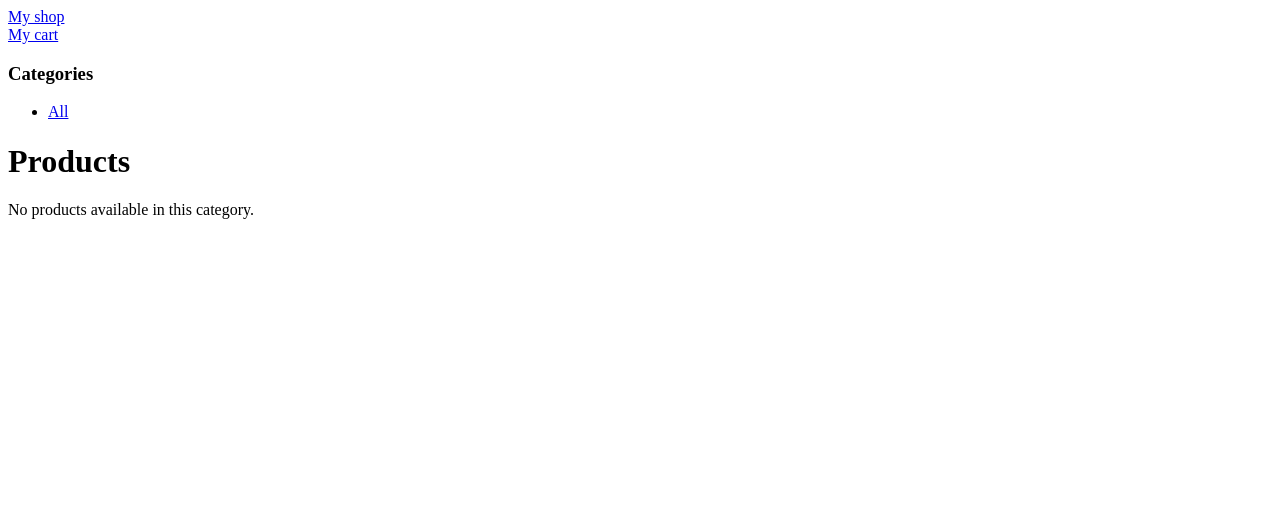
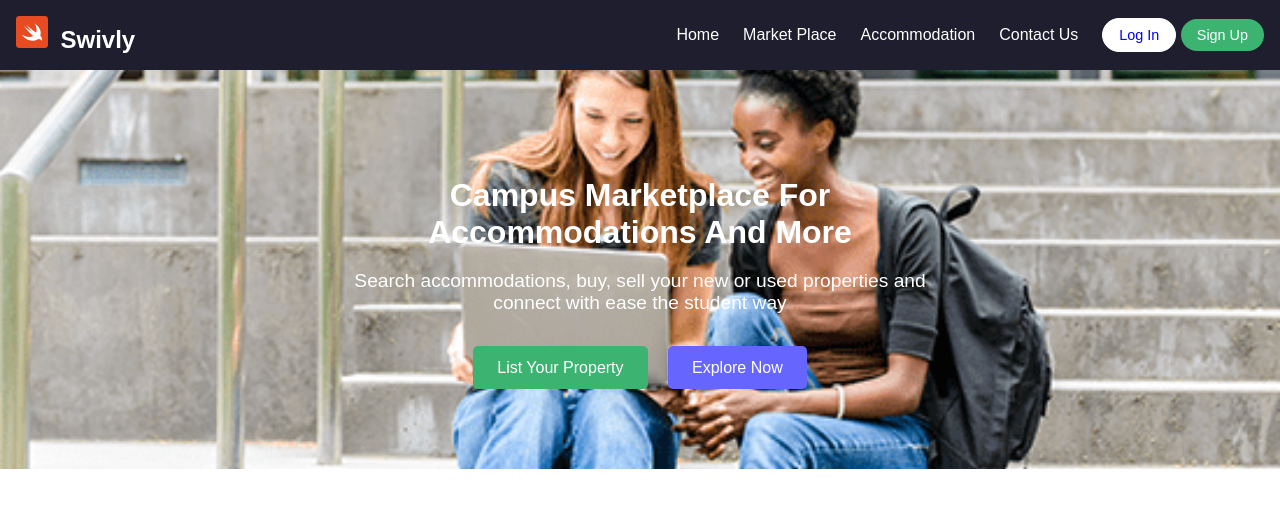
Before and after one commit to codeAKstan/OnShop, a Django app: page / in a window 1280 px wide. Shown: the top 508 px of the page. Run offline with Django 5.2, Linux system fonts and the light colour scheme; data that the repository does not hold is empty.

Commit message:
Working on the landing page

```diff
--- /dev/null
+++ b/shop/static/css/style.css
@@ -0,0 +1,106 @@
+body {
+    margin: 0;
+    font-family: Arial, sans-serif;
+    color: #333;
+}
+
+.header {
+    background-color: #1e1e2f;
+    color: white;
+    padding: 1rem;
+}
+
+.container {
+    display: flex;
+    justify-content: space-between;
+    align-items: center;
+}
+
+.logo h1 {
+    margin-left: 0.5rem;
+    font-size: 1.5rem;
+    display: inline;
+}
+
+.nav {
+    display: flex;
+    align-items: center;
+    gap: 1.5rem;
+}
+
+.nav a {
+    color: white;
+    text-decoration: none;
+    font-size: 1rem;
+}
+
+.auth .btn {
+    border: none;
+    padding: 0.5rem 1rem;
+    border-radius: 5px;
+    font-size: 0.9rem;
+    cursor: pointer;
+}
+
+.auth .btn.login {
+    background-color: white;
+    color: #0000ff;
+    border: 1px solid white;
+    border-radius: 30px;
+}
+
+.auth .btn.signup {
+    background-color: #3cb371;
+    color: white;
+    border-radius: 30px;
+}
+
+.hero {
+    background-image: url('/static/img/background.png');
+    background-size: cover;
+    background-position: center;
+    text-align: center;
+    color: white;
+    padding: 5rem 1rem;
+}
+
+.hero-container {
+    max-width: 600px;
+    margin: 0 auto;
+}
+
+.hero h2 {
+    font-size: 2rem;
+    margin-bottom: 1rem;
+}
+
+.hero p {
+    font-size: 1.2rem;
+    margin-bottom: 2rem;
+}
+
+.cta-buttons .btn {
+    margin: 0 0.5rem;
+    padding: 0.8rem 1.5rem;
+    font-size: 1rem;
+    border: none;
+    border-radius: 5px;
+    cursor: pointer;
+}
+
+.cta-buttons .btn.primary {
+    background-color: #3cb371;
+    color: white;
+}
+
+.cta-buttons .btn.secondary {
+    background-color: #6666ff;
+    color: white;
+}
+
+.footer {
+    background-color: #1e1e2f;
+    color: white;
+    text-align: center;
+    padding: 1rem;
+}
--- a/shop/templates/shop/base.html
+++ b/shop/templates/shop/base.html
@@ -15,7 +15,17 @@
     <div id="subheader">
         <div class="cart">
             <a href="{% url 'cart:cart_detail' %}">My cart</a>
-
+            {% with total_items=cart|length %}
+            {% if total_items > 0 %}
+            Your cart:
+            <a href="{% url 'cart:cart_detail' %}">
+                {{ total_items }} item{{ total_items|pluralize }},
+                ${{ cart.get_total_price }}
+            </a>
+            {% else %}
+            Your cart is empty.
+            {% endif %}
+            {% endwith %}
         </div>
     </div>
     <div id="content">
--- /dev/null
+++ b/shop/templates/shop/index.html
@@ -0,0 +1,16 @@
+{% extends "shop/main.html" %}
+
+{% block content %}
+<section class="hero">
+    <div class="hero-container">
+        <h2>Campus Marketplace For Accommodations And More</h2>
+        <p>Search accommodations, buy, sell your new or used properties and connect with ease the student way
+        </p>
+        <div class="cta-buttons">
+            <button class="btn primary">List Your Property</button>
+            <button class="btn secondary">Explore Now</button>
+        </div>
+    </div>
+</section>
+
+{% endblock %}
--- /dev/null
+++ b/shop/templates/shop/main.html
@@ -0,0 +1,40 @@
+{% load static %}
+<!DOCTYPE html>
+<html lang="en">
+
+<head>
+    <meta charset="UTF-8">
+    <meta name="viewport" content="width=device-width, initial-scale=1.0">
+    <title>Campus Marketplace</title>
+    <link href="{% static 'css/style.css' %}" rel="stylesheet">
+
+</head>
+
+<body>
+    <header class="header">
+        <div class="container">
+            <div class="logo">
+                <img src="{% static 'img/swift.png' %}" alt="Swivly Logo">
+                <h1>Swivly</h1>
+            </div>
+            <nav class="nav">
+                <a href="#">Home</a>
+                <a href="{% url 'shop:product_list' %}">Market Place</a>
+                <a href="#">Accommodation</a>
+                <a href="#">Contact Us</a>
+                <div class="auth">
+                    <button class="btn login">Log In</button>
+                    <button class="btn signup">Sign Up</button>
+                </div>
+            </nav>
+        </div>
+    </header>
+    <main>
+        {% block content %}
+
+
+        {% endblock %}
+    </main>
+</body>
+
+</html>
--- a/shop/urls.py
+++ b/shop/urls.py
@@ -4,7 +4,8 @@ from . import views
 app_name = 'shop'
 
 urlpatterns = [
-    path('', views.product_list, name='product_list'),
+    path('', views.index, name='index'),
+    path('shop/', views.product_list, name='product_list'),
     path('<slug:category_slug>/', views.product_list, name="product_list_by_category"),
     path('<int:id>/<slug:slug>/', views.product_detail, name='product_detail'),
 ]
--- a/shop/views.py
+++ b/shop/views.py
@@ -1,5 +1,6 @@
 from django.shortcuts import render, get_object_or_404
 from .models import Category, Product
+from django.http import HttpResponse
 
 # Create your views here.
 
@@ -28,3 +29,9 @@ def product_detail(request, id, slug):
     return render(request,
                   'shop/product/detail.html',
                   {'product': product})
+
+
+def index(request):
+    title = {'greeting': 'Welcome to the shop!'}
+    return render(request,
+                  'shop/index.html', title)
```
Also changed, not shown: shop/static/img/background.png (added), shop/static/img/images.jpeg (added), shop/static/img/swift.png (added).
